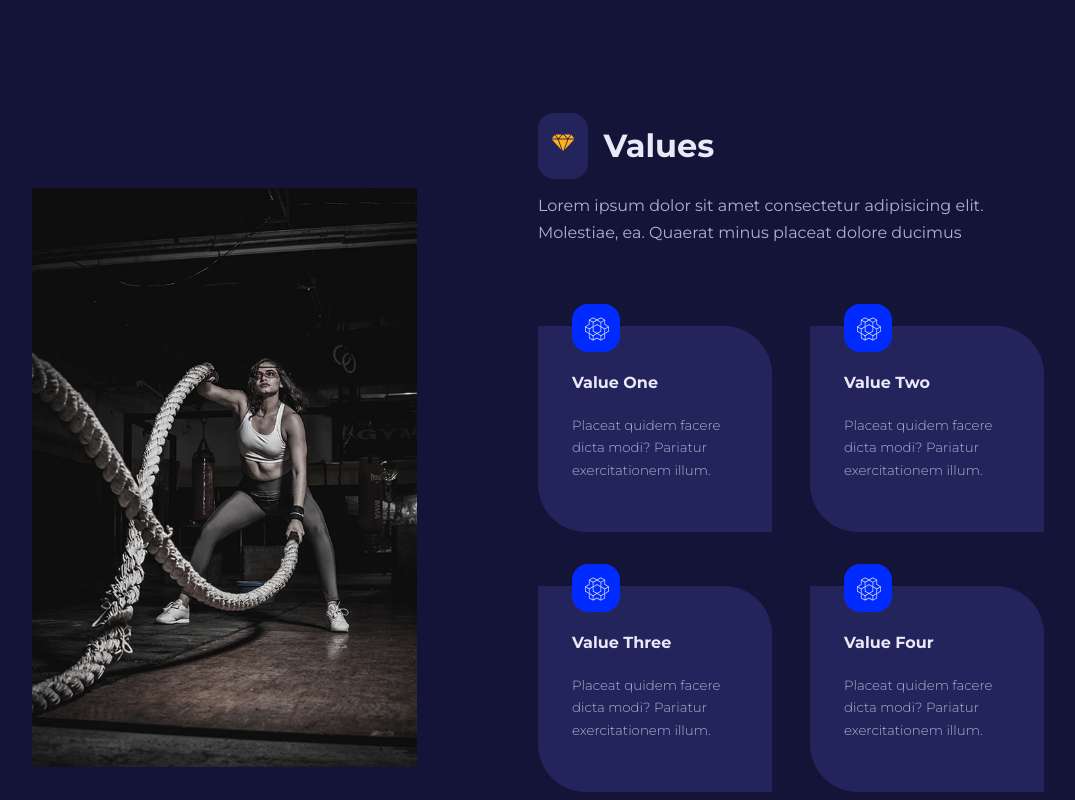
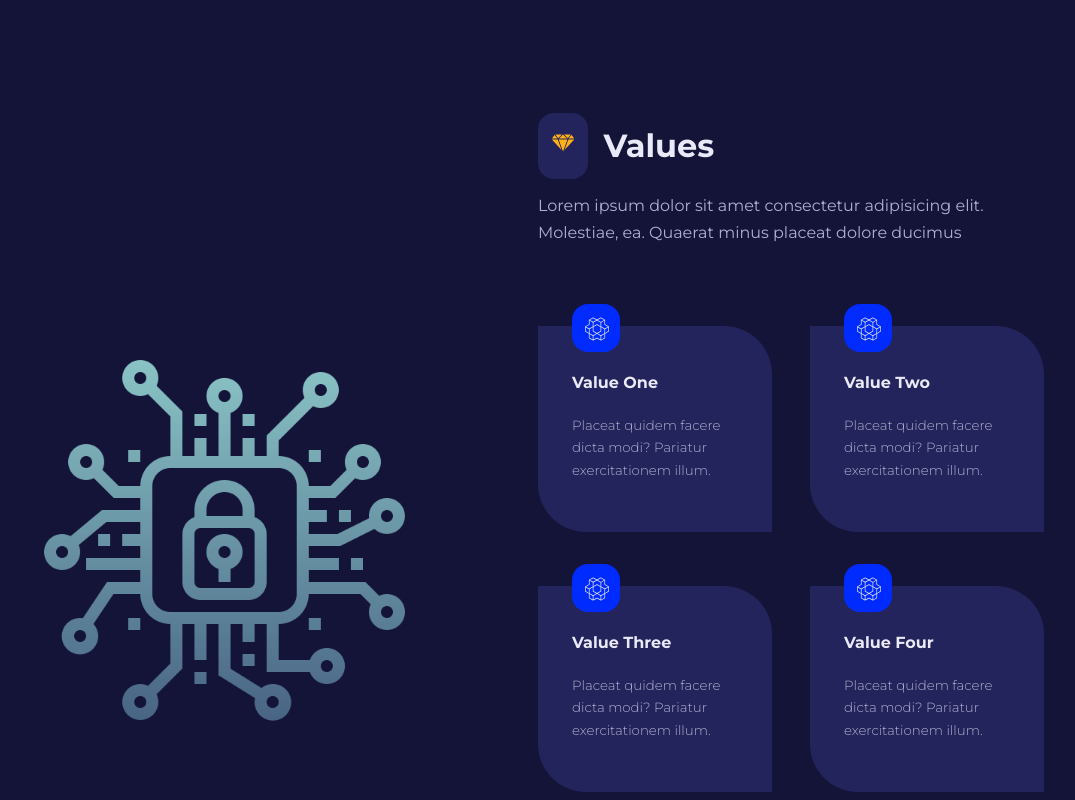
Before and after one commit to RootSN-Comminuty/communityRootsn_webSite_Officiel, a React (Create React App) app: page / in a window 1280 px wide. Shown: the part 1437-2237 px from the top of the page, without its empty margins (102-1177 px from the left). Built offline with nearby package versions, Linux system fonts and the light colour scheme.

Commit message:
THIRD SECTION Image Update

```diff
--- a/src/components/Values.jsx
+++ b/src/components/Values.jsx
@@ -1,5 +1,5 @@
 /* eslint-disable jsx-a11y/img-redundant-alt */
-import Image from '../images/values.jpg'
+import Image from '../images/values.png'
 import SectionHead from './SectionHead'
 import { GiCutDiamond } from 'react-icons/gi'
 //import { AiFillCaretRight } from 'react-icons/ai'
--- a/src/pages/home/home.css
+++ b/src/pages/home/home.css
@@ -87,7 +87,7 @@
 }
 
 .values__image {
-    margin-top: 5.5rem;
+    margin-top: 15.5rem;
     filter: saturate(0.25);
     transition: var(--transition);
 }
```
Also changed, not shown: src/images/values.png (renamed from src/images/main_header_old2.png), src/images/values_old.jpg (renamed from src/images/values.jpg).
